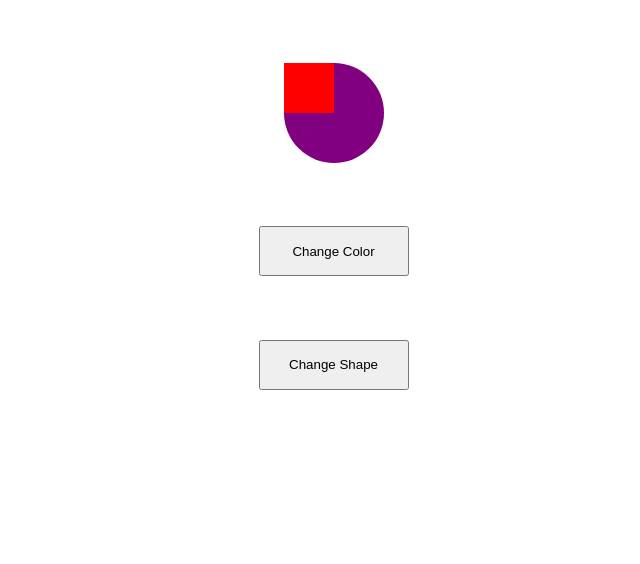
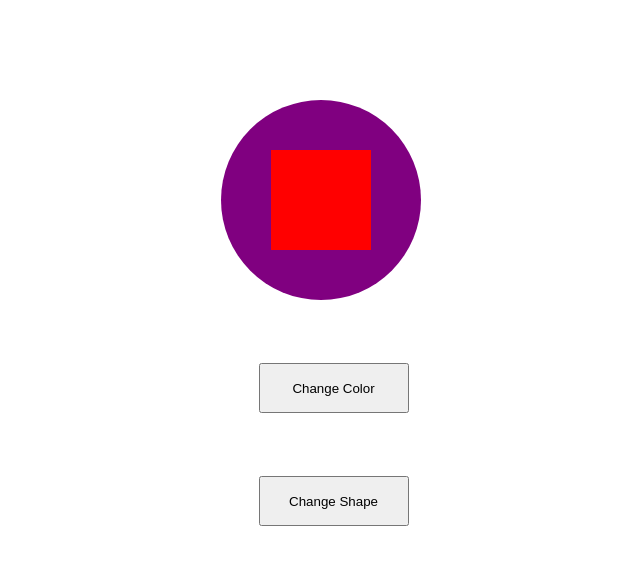
Before and after one commit to nonuabi/shap-game, a plain HTML site: page index.html in a window 1280 px wide. Shown: the top 564 px of the page, without its empty margins (293-933 px from the left). Drawn offline with Linux system fonts and the light colour scheme.

Commit message:
edit css part and little bit of script

```diff
--- a/script.js
+++ b/script.js
@@ -9,7 +9,7 @@ function changeColor() {
 	}else if(count==2) {
 		circle.style.backgroundColor = "blue";
 	} else if (count == 3) {
-		circle.style.backgroundColor = "purple";
+		circle.style.backgroundColor = "cyan";
 	}else if(count == 4) {
 		count =0;
 	}
--- a/style.css
+++ b/style.css
@@ -1,16 +1,24 @@
+#main {
+	margin-top: 100px;
+}
 #circle {
-	width: 100px;
-	height: 100px;
-	background-color: purple;
-	border-radius: 50px;
-	margin: 5% 45% 0 45%;
+	width: 200px;
+    height: 200px;
+    background-color: purple;
+    border-radius: 100px;
+    position: relative;
+    left: 40%;
 }
 #shape {
-	width: 50px;
-	height: 50px;
+	width: 100px;
+    height: 100px;
 	background-color: red;
-	position: relative;
-	justify-content: center;
+
+    position: relative;
+    left: 25%;
+    top: 25%;
+
+
 }
 button {
 	width: 150px;
```
